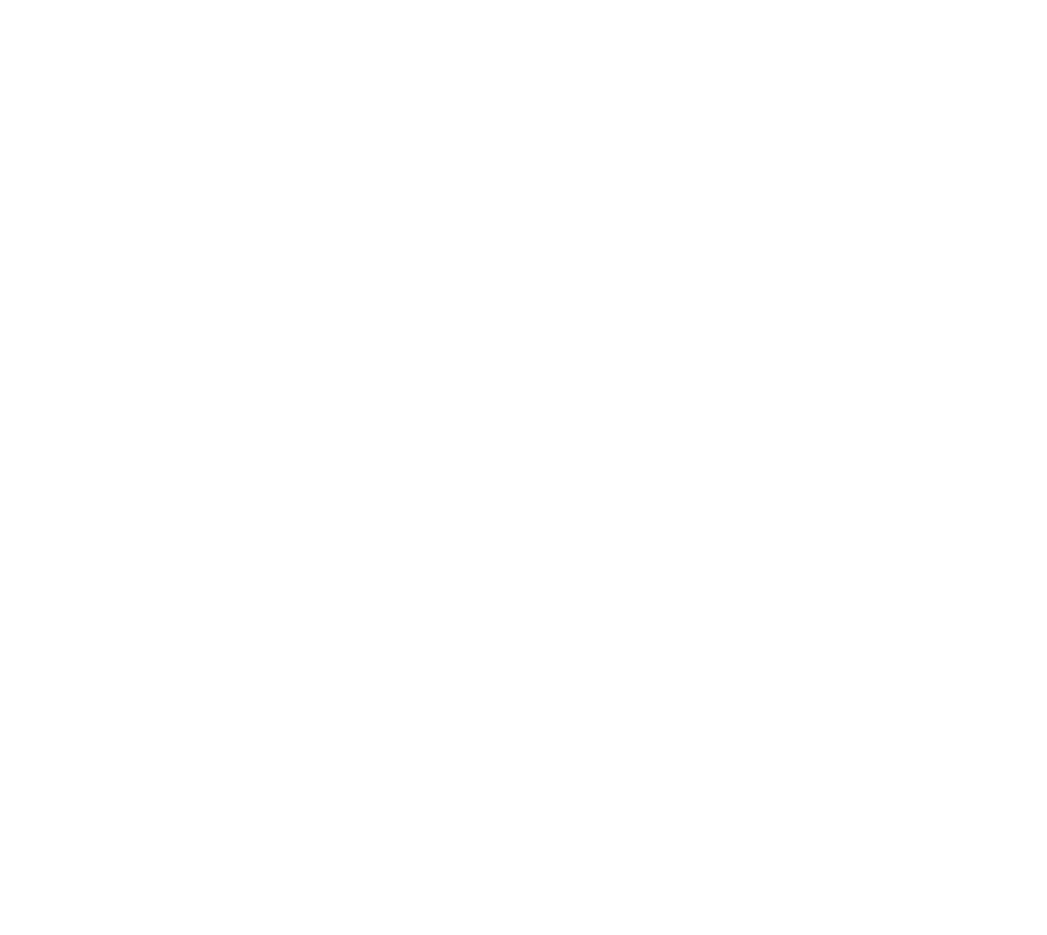
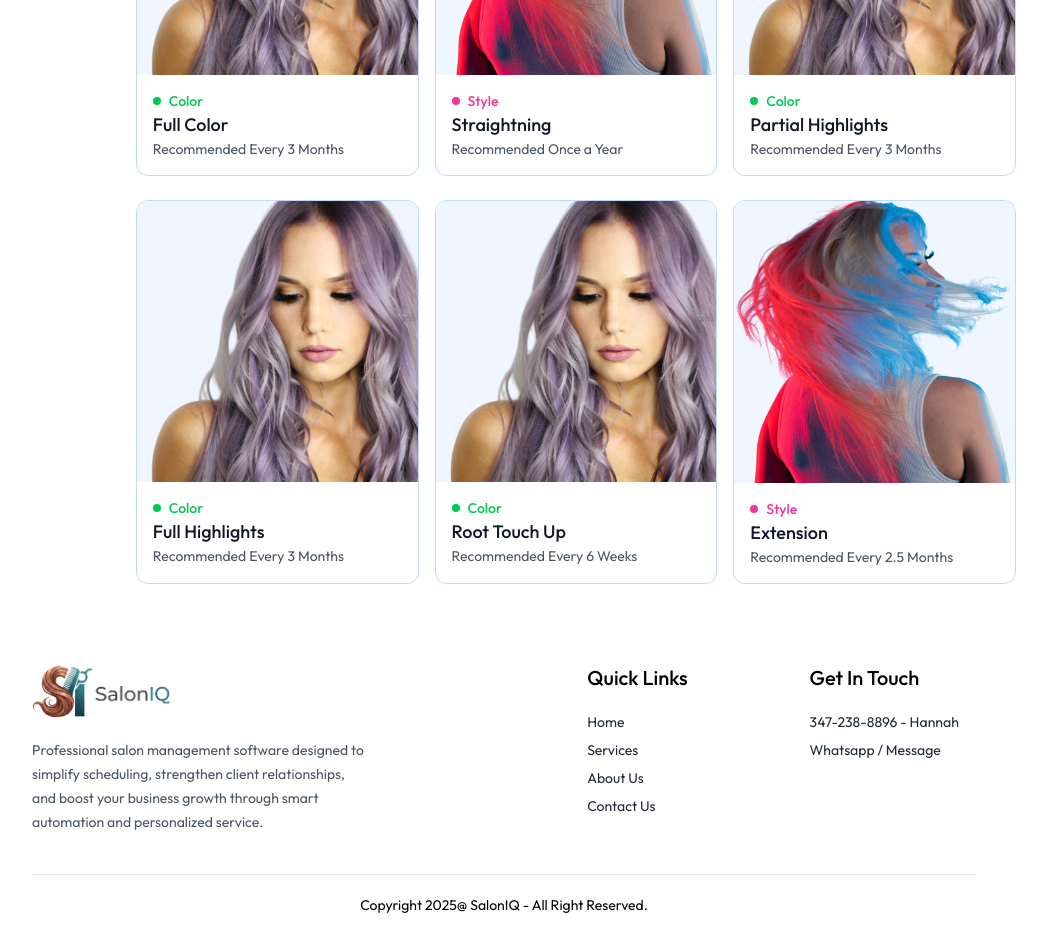
Before and after one commit to Oz-Abohazira/SalonIQ, a React (Vite) app: page /services in a window 1280 px wide. Shown: the part 780-1715 px from the top of the page, without its empty margins (136-1183 px from the left). Before the commit the page ends 800 px from the top, so only its background shows below. Built offline with nearby package versions, Linux system fonts and the light colour scheme.

Commit message:
Adding Banner, Footer, and Services Page

```diff
--- a/src/App.jsx
+++ b/src/App.jsx
@@ -10,6 +10,7 @@
 import Appointments from './pages/Appointment'
 import Appointment from './pages/Appointment'
 import Navbar from './components/Navbar'
+import Footer from './components/Footer'
 
 
 
@@ -26,8 +27,9 @@
         <Route path='/contact' element={<Contact />} />
         <Route path='/my-profile' element={<MyProfile />} />
         <Route path='/my-appointments' element={<MyAppointments />} />
-        <Route path='/appointment' element={<Appointment />} />
+        <Route path='/appointment/:serviceID' element={<Appointment />} />
       </Routes>
+      <Footer />
     </div>
   )
 }
--- a/src/components/Banner.jsx
+++ b/src/components/Banner.jsx
@@ -7,17 +7,18 @@
     const navigate = useNavigate();
 
     return (
-        <div className='flex bg-primary rounded-lg px-6 sm:px-10 md:px-14 lg:px-18 my-20 md:mx-10'>
+        <div className='flex bg-primary rounded-lg px-6 sm:px-10 md:px-14 lg:px-18 mb-20 md:mx-10'>
             {/* Left Side */}
-            <div className='flex-1 py-8 sm:py-10 md:py-16 lg:py-24 lg:pl-5'>
+            <div className='flex-1 py-8 sm:py-8 md:py-12 lg:py-16 lg:pl-5'>
                 <div className='text-xl sm:text-2xl md:text-3xl lg:text-5xl font-semibold text-white'>
-                    <p className='mt-4'>Want Special Discounts and Products? Sign Up Today !</p>
+                    <p className='mt-3'>Want Special Discounts and Products?</p>
+                    <p className='mt-3'>Sign Up Today !</p>
                 </div>
-                <button className='cursor-pointer bg-white text-sm sm:text-base text-gray-600 px-8 py-3 rounded-full my-6 hover:scale-105 transition-all'>Create Account</button>
+                <button onClick={() => { navigate('/login'); scrollTo(0, 0) }} className='cursor-pointer bg-white text-sm sm:text-base text-gray-600 px-8 py-3 rounded-full my-6 hover:scale-105 transition-all'>Create Account</button>
             </div>
 
             <div className='hidden md:block md:w-1/2 lg:w-[370px] relative'>
-                <img className='w-full absolute bottom-0 right-0 max-w-md' src={assets.appointment_img} alt="" />
+                <img className='w-full absolute bottom-0 right-0' src={assets.banner} alt="" />
             </div>
 
         </div>
--- /dev/null
+++ b/src/components/Footer.jsx
@@ -0,0 +1,48 @@
+import React from 'react'
+import { assets } from '../assets/assets'
+
+const Footer = () => {
+
+    const getYear = new Date().getFullYear();
+
+    return (
+        <div className='md: mx-10'>
+            <div className='flex flex-col sm:grid grid-cols-[3fr_1fr_1fr] gap-14 my-10 mt-20 text-sm'>
+                {/* ---- Left Section ---- */}
+                <div className=''>
+                    <img className='mb-5 w-35' src={assets.full_logo_right} alt="" />
+                    <p className='w-full md:w-2/3 text-gray-600 leading-6'>Professional salon management software designed to simplify scheduling, strengthen client relationships, and boost your business growth through smart automation and personalized service.</p>
+                </div>
+
+                {/* ---- Center Section ---- */}
+                <div>
+                    <h2 className='text-xl font-medium mb-5'>Quick Links</h2>
+                    <ul className='flex flex-col gap-2 text-gray-800'>
+                        <li>Home</li>
+                        <li>Services</li>
+                        <li>About Us</li>
+                        <li>Contact Us</li>
+                    </ul>
+                </div>
+
+                {/* ---- Right Section ---- */}
+                <div>
+                    <h2 className='text-xl font-medium mb-5'>Get In Touch</h2>
+                    <ul className='flex flex-col gap-2 text-gray-800'>
+                        <li>347-238-8896 - Hannah</li>
+                        <li>Whatsapp / Message</li>
+                    </ul>
+                </div>
+
+            </div>
+
+            {/* ---- Copyright Text ---- */}
+            <div>
+                <hr className='text-gray-200'/>
+                <p className='p-5 text-sm text-center'>Copyright {getYear}@ SalonIQ - All Right Reserved.</p>
+            </div>
+        </div>
+    )
+}
+
+export default Footer
--- a/src/components/ServiceMenu.jsx
+++ b/src/components/ServiceMenu.jsx
@@ -11,11 +11,11 @@
             {/* <p className='sm:w-1/3 text-center text-sm'>Take a look through our wide selection of services.<br />
                 Whether you've got something in mind or need a little guidance, we'll help you decide with confidence.</p> */}
 
-            <div className='flex sm:justify-center gap-4 pt-5 w-full overflow-scroll'>
+            <div className='flex flex-wrap sm:justify-center gap-4 pt-5 w-full overflow-scroll'>
                 {serviceCategories.map((item, index) => (
                     <Link className='flex flex-col items-center text-xs px-5 cursor-pointer shrink-0 hover:translate-y-[-10px] transition-all duration-500'
                         to={`/services/${getSlugFromServiceName(item.name)}`} key={index}
-                        onClick={() => { scrollTo(0) }}>
+                        onClick={() => { scrollTo(0, 0) }}>
                         <img className='w-24 sm:w-30 mb-2 rounded-full border border-primary' src={item.image} alt="" />
                         <p>{item.name}</p>
                     </Link>
--- a/src/context/AppContext.jsx
+++ b/src/context/AppContext.jsx
@@ -1,5 +1,5 @@
 import { createContext } from "react";
-import { servicesData, popularServices } from "../assets/assets";
+import { servicesData, popularServices, serviceCategories } from "../assets/assets";
 
 export const AppContext = createContext()
 
@@ -7,7 +7,8 @@
 
     const value = {
         servicesData,
-        popularServices
+        popularServices,
+        serviceCategories
     }
 
     return (
--- a/src/index.css
+++ b/src/index.css
@@ -1,4 +1,9 @@
+@import url('https://fonts.googleapis.com/css2?family=Outfit:wght@100..900&family=Roboto:ital,wght@0,100;0,300;0,400;0,500;0,700;0,900;1,100;1,300;1,400;1,500;1,700;1,900&display=swap');
 @import "tailwindcss";
+
+* {
+    font-family: Outfit;
+}
 
 @theme {
     --color-primary: #5f6FFF;
--- a/src/pages/Appointment.jsx
+++ b/src/pages/Appointment.jsx
@@ -1,8 +1,37 @@
-import React from 'react'
+import React, { useContext, useEffect, useState } from 'react'
+import { useParams } from 'react-router-dom'
+import { AppContext } from '../context/AppContext';
 
 const Appointment = () => {
-  return (
-    <div>Appointment</div>
+
+  const { serviceID } = useParams();
+  const { servicesData } = useContext(AppContext);
+
+  const [serviceData, setServiceData] = useState(null);
+
+  useEffect(() => {
+    const fetchServiceInfo = async () => {
+      const serviceInfo = servicesData.find((service) => {
+        return service._id === serviceID
+      });
+      setServiceData(serviceInfo);
+    }
+
+    fetchServiceInfo()
+  }, [servicesData, serviceID])
+
+  return serviceData && (
+    <div>
+      {/* ---- Service Details ---- */}
+      <div>
+        <div>
+          <img src={serviceData.image} alt="" />
+        </div>
+        <div>
+          {/* ---- Service Info: Duration, Price,  */}
+        </div>
+      </div>
+    </div>
   )
 }
 
--- a/src/pages/Services.jsx
+++ b/src/pages/Services.jsx
@@ -1,8 +1,61 @@
-import React from 'react'
+import React, { useContext, useEffect, useState } from 'react'
+import { useNavigate, useParams } from 'react-router-dom'
+import { AppContext } from '../context/AppContext'
+import { getIndicatorAndTextColor } from '../utils/utils';
 
 const Services = () => {
+
+  const categoryName = useParams();
+  const { serviceCategories, servicesData } = useContext(AppContext);
+
+  const [filterService, setFilterService] = useState([]);
+  const navigate = useNavigate();
+
+  useEffect(() => {
+    const applyFilter = () => {
+      if (categoryName.type) {
+        setFilterService(servicesData.filter(service => service.category.toLowerCase() === categoryName.type));
+      } else {
+        setFilterService(servicesData);
+      }
+    }
+
+    applyFilter()
+  }, [servicesData, categoryName.type])
+
   return (
-    <div>Services</div>
+    <div>
+      <p className='text-gray-600 '>Categories</p>
+      <div className='flex flex-col sm:flex-row items-start gap-5 mt-5'>
+        <div className='flex flex-col gap-3 text-sm text-gray-600'>
+          {serviceCategories.map((item, index) => (
+            <p className={`w-[94vw] sm:w-auto pl-3 py-1.5 pr-16 border border-gray-300 rounded transition-all cursor-pointer
+                           ${categoryName.type === item.name.toLowerCase() ? "bg-indigo-100 text-black" : ""}`}
+              onClick={() => categoryName.type === item.name.toLowerCase() ? navigate('/services') : navigate(`/services/${item.name.toLowerCase()}`)} key={index}> {item.name}</p>
+          ))}
+        </div>
+
+        <div className='w-full grid grid-cols-auto gap-4 gap-y-6'>
+          {filterService.map((item, index) => {
+            const colors = getIndicatorAndTextColor(item.category);
+            return (
+              <div onClick={() => { navigate(`/appointment/${item._id}`) }} className='border border-blue-200 rounded-xl overflow-hidden cursor-pointer
+                                              hover:translate-y-[-10px] transition-all duration-500' key={index}>
+                <img className='bg-blue-50 w-90' src={item.image} alt="" />
+                <div className='p-4'>
+                  <div className='flex items-center gap-2 text-sm text-center'>
+                    <p className={`w-2 h-2 rounded-full ${colors.indicator}`}></p>
+                    <p className={`${colors.text} font-medium`}>{item.category}</p>
+                  </div>
+                  <p className='text-gray-900 text-lg font-medium'>{item.name}</p>
+                  <p className='text-gray-600 text-sm'>Recommended {item.repeatEvery}</p>
+                </div>
+              </div>
+            )
+          })}
+        </div>
+      </div>
+    </div>
   )
 }
 
--- a/src/utils/utils.js
+++ b/src/utils/utils.js
@@ -1,16 +1,41 @@
 export const getSlugFromServiceName = (serviceName) => {
-  if (typeof serviceName !== 'string' || serviceName.trim() === '') {
-    return '';
+  if (typeof serviceName !== "string" || serviceName.trim() === "") {
+    return "";
   }
 
-  return serviceName.trim().toLowerCase().replace(/\s+/g, '-');
+  return serviceName.trim().toLowerCase().replace(/\s+/g, "-");
 };
 
 export const getServiceNameFromSlug = (slug) => {
-  if (typeof slug !== 'string' || slug.trim() === '') {
-    return '';
+  if (typeof slug !== "string" || slug.trim() === "") {
+    return "";
   }
-  const withSpaces = slug.replace(/-/g, ' ');
+  const withSpaces = slug.replace(/-/g, " ");
 
   return withSpaces.replace(/\b\w/g, (char) => char.toUpperCase());
 };
+
+export const getIndicatorAndTextColor = (category) => {
+  switch (category) {
+    case "Haircut":
+      return {
+        indicator: "bg-blue-500",
+        text: "text-blue-500",
+      };
+    case "Style":
+      return {
+        indicator: "bg-pink-500",
+        text: "text-pink-500",
+      };
+    case "Color":
+      return {
+        indicator: "bg-green-500",
+        text: "text-green-500",
+      };
+    default:
+      return {
+        indicator: "bg-gray-500",
+        text: "text-gray-500",
+      };
+  }
+};
```
Also changed, not shown: src/assets/assets.js (+15 -16 lines), src/components/PopularServices.jsx (+2 -26 lines), src/assets/banner.png (added), 1 other file (tests, documents, lock files or other folders).
